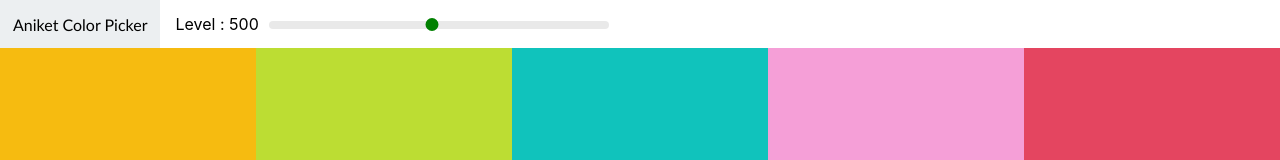
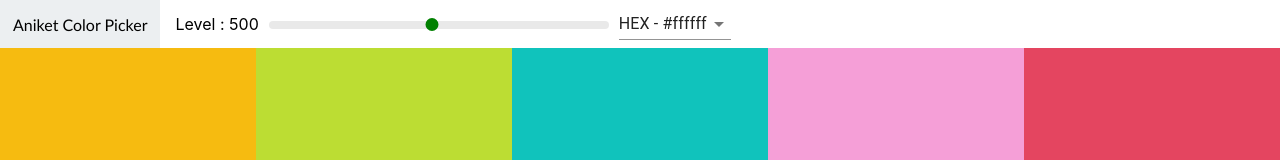
Before and after one commit to aniketchanana/color-picker-app, a React (Create React App) app: page / in a window 1280 px wide. Shown: the top 160 px of the page. Built offline with nearby package versions, Linux system fonts and the light colour scheme.

Commit message:
added color format changes

```diff
--- a/package.json
+++ b/package.json
@@ -3,6 +3,7 @@
   "version": "0.1.0",
   "private": true,
   "dependencies": {
+    "@material-ui/core": "^4.6.0",
     "chroma-js": "^2.1.0",
     "rc-slider": "^8.7.1",
     "react": "^16.11.0",
--- a/src/ColorBox.js
+++ b/src/ColorBox.js
@@ -16,20 +16,20 @@ class ColorBox extends Component{
         });
     }
     render(){
-        const {background} = this.props;
+        const {background,name} = this.props;
         const {copied} = this.state;
         return(
-            <CopyToClipboard text={background.hex} onCopy={this.changeCopyState}>
-                <div className="ColorBox" style={{background:background.hex}}>
-                <div className={`copy-overlay ${copied && "show"}`} style={{background:background.hex}}>
+            <CopyToClipboard text={background} onCopy={this.changeCopyState}>
+                <div className="ColorBox" style={{background:background}}>
+                <div className={`copy-overlay ${copied && "show"}`} style={{background:background}}>
                     <div className="copymsg">
                     <h1 className="overaly-text">copied!!</h1>
-                    <p>{background.hex}</p>
+                    <p>{background}</p>
                     </div>
                 </div>
                 <div className="copy-container">
                     <div className="box-content">
-                        <span>{background.name}</span>
+                        <span>{name}</span>
                     </div>
                     <button className='copy-button'>Copy</button>
                 </div>
--- a/src/Navbar.js
+++ b/src/Navbar.js
@@ -2,7 +2,22 @@ import React, { Component } from 'react';
 import Slider from 'rc-slider';
 import "rc-slider/assets/index.css";
 import './Navbar.css';
+
+import Select from '@material-ui/core/Select';
+import MenuItem from '@material-ui/core/MenuItem';
+
 class NavBar extends Component{
+    constructor(props){
+        super(props);
+        this.state = {format:"hex"};
+        this.handelChange = this.handelChange.bind(this);
+    }
+    async handelChange(evt){
+        await this.setState({
+            format:evt.target.value
+        })
+        this.props.handelChange(this.state.format);
+    }
     render(){
         return(
             <header className="Navbar">
@@ -21,6 +36,16 @@ class NavBar extends Component{
                         ></Slider>
                     </div>
                 </div>
+
+                <div className="select-container">
+                <Select
+                value={this.state.format}
+                onChange={this.handelChange}>
+                    <MenuItem value='hex'>HEX - #ffffff</MenuItem>
+                    <MenuItem value='rgb'>RGB - rgb(255,255,255)</MenuItem>
+                    <MenuItem value='rgba'>RGBA - rgbA(255,255,255,1.0)</MenuItem>
+                </Select>
+                </div>
             </header>
         )
     }
--- a/src/Palette.js
+++ b/src/Palette.js
@@ -5,21 +5,31 @@ import Navbar from './Navbar';
 class Palette extends Component{
     constructor(props){
         super(props);
-        this.state = {level:500};
+        this.state = {level:500,format:"hex"};
         this.changeLevel = this.changeLevel.bind(this);
+        this.changeFormat = this.changeFormat.bind(this);
     }
     changeLevel(level){
         this.setState({
             level
         })
     }
+    changeFormat(value){
+        this.setState({
+            format:value
+        })
+    }
     render(){
         let colorBoxes = this.props.palette.colors[this.state.level].map(color=>{
-            return <ColorBox background={color}></ColorBox>
+            return <ColorBox background={color[this.state.format]}
+            name={color.name}></ColorBox>
         })
         return(
             <div className="Palette">
-                <Navbar level={this.state.level} changeLevel={this.changeLevel}></Navbar>
+                <Navbar
+                level={this.state.level}
+                changeLevel={this.changeLevel}
+                handelChange={this.changeFormat}></Navbar>
                 <div className="Palette-colors">
                     {colorBoxes}
                 </div>
```
Also changed, not shown: 1 other file (tests, documents, lock files or other folders).
